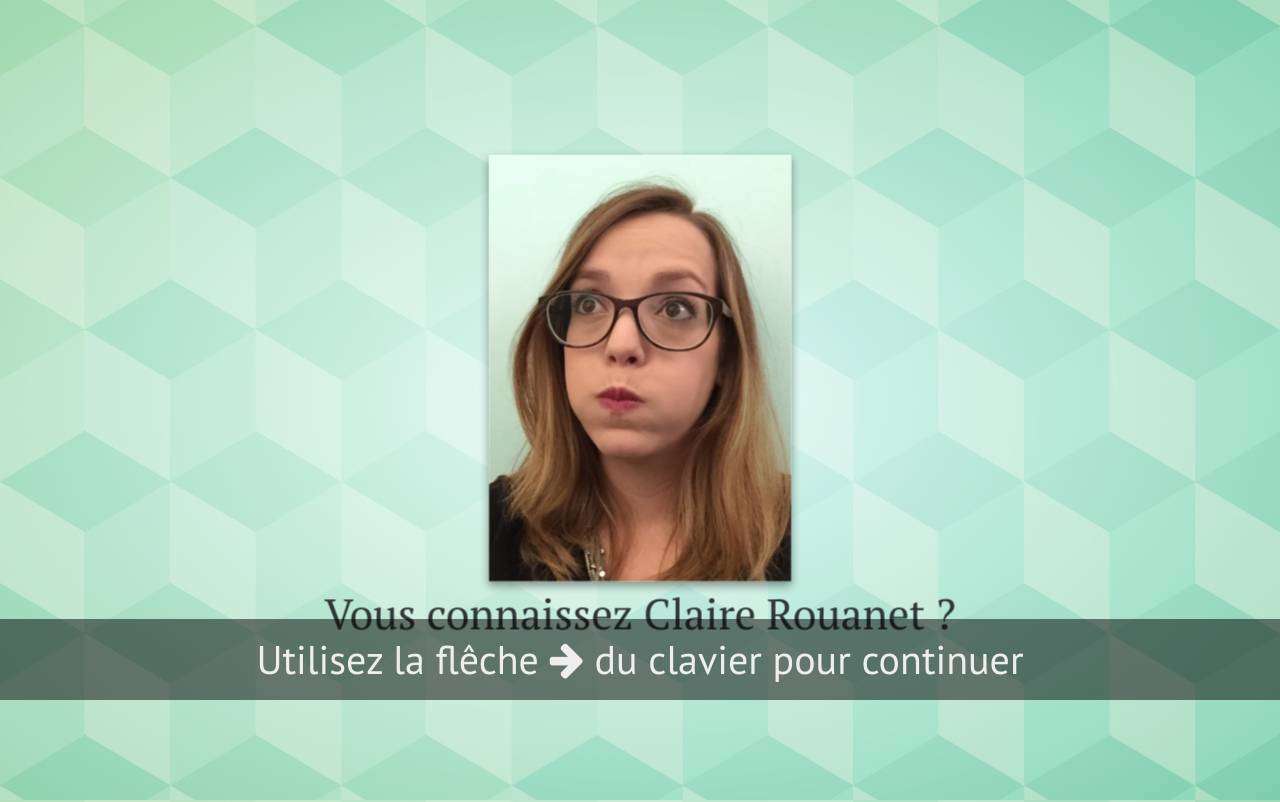
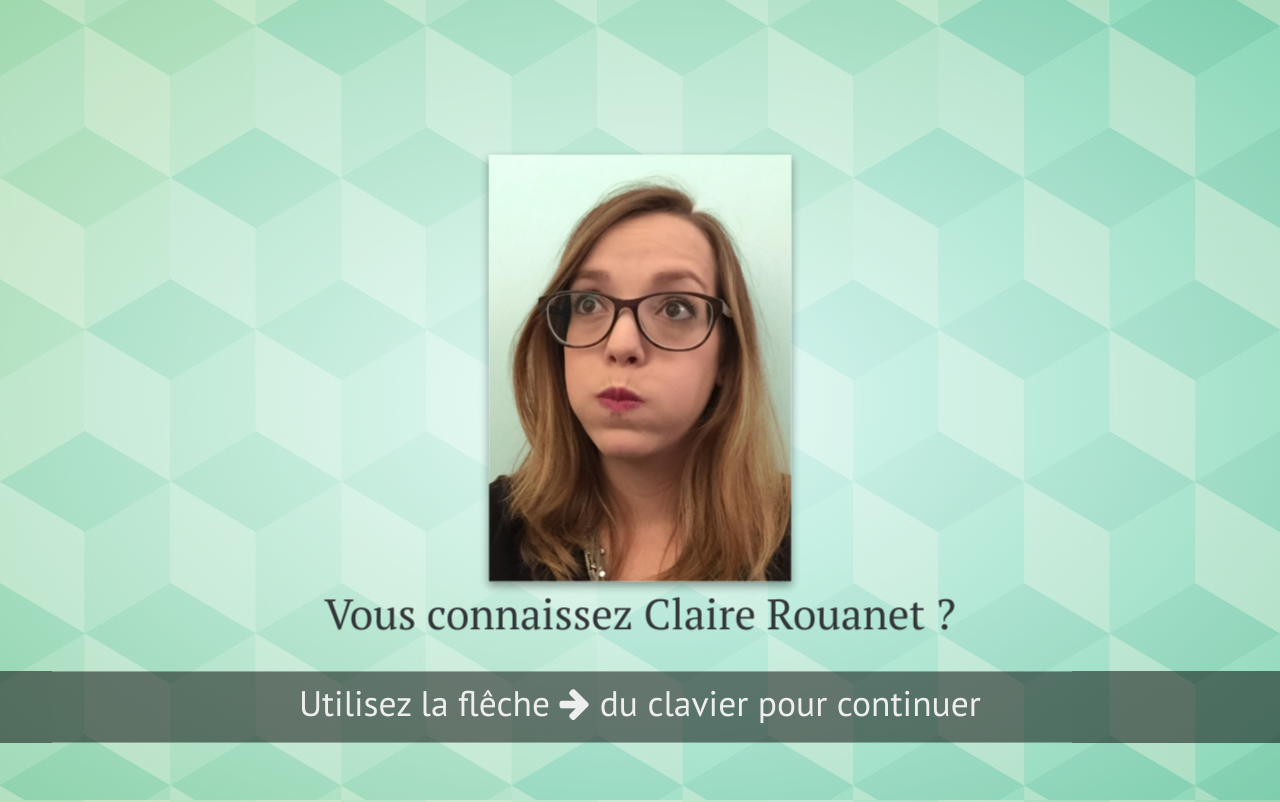
Before and after one commit to claireetjeremy/claireetjeremy.github.io, a plain HTML site: page index.html in a window 1280 px wide. Shown: the top 802 px of the page. Drawn offline with Linux system fonts and the light colour scheme.

Commit message:
hackuza: fixed hint going all over the text
what will my children say

```diff
--- a/css/impress-demo.css
+++ b/css/impress-demo.css
@@ -590,8 +590,9 @@ a:focus {
     color: #EEE;
     text-align: center;
 
-    font-size: 40px;
-    padding: 20px;
+	/* hack: the hint is drawn 10 time smaller and scaled x10 in the javascript so that we get the gray band all the way to the sides */
+	font-size: 4px;
+    padding: 2px;
 
     z-index: 100;
 
--- a/index.html
+++ b/index.html
@@ -195,7 +195,7 @@
     Just sayin' ;)
 
 -->
-<div class="hint">
+<div class="hint" id="hint">
     <p>Utilisez la flêche <i class="fa fa-arrow-right"></i> du clavier pour continuer</p>
 </div>
 <script>
--- a/js/impress.js
+++ b/js/impress.js
@@ -538,6 +538,15 @@ function detectIE() {
                 transitionDelay: (zoomin ? 0 : delay) + "ms"
             });
 
+			var hint = byId( "hint" );
+			css(hint, {
+                // scale the hint to prevent it from getting too much on top of the slide
+                transform: scale( windowScale * 10 ), // and scale by 10 (shh it's a hack)
+                transitionDuration: duration + "ms",
+                transitionDelay: (zoomin ? delay : 0) + "ms",
+				bottom: windowScale * 100 + "px" // also scale the position
+            });
+
             // Here is a tricky part...
             //
             // If there is no change in scale or no change in rotation and translation, it means there was actually
```
